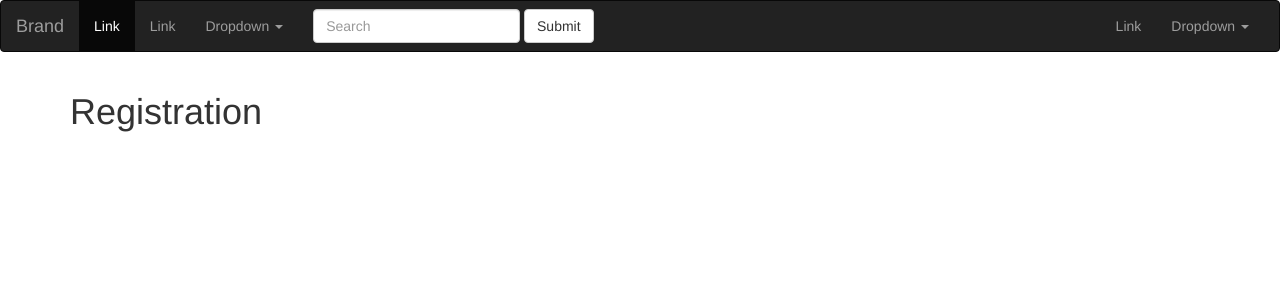
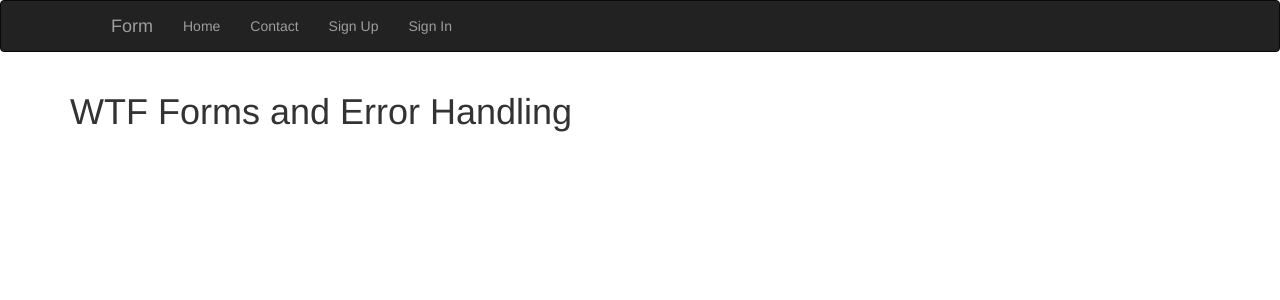
Before and after one commit to AttiR/Flask-Web-Development, a Flask app: page / in a window 1280 px wide. Shown: the top 300 px of the page. Run offline with Flask 2, Linux system fonts and the light colour scheme; some libraries are stand-ins or nearby versions.

Commit message:
wtf login & feedback forms

```diff
--- a/flask_forms/app.py
+++ b/flask_forms/app.py
@@ -1,5 +1,5 @@
 from flask import Flask, render_template, request, url_for, flash, redirect
-from forms import RegisterForm, LoginForm
+from forms import RegisterForm, LoginForm, FeedbackForm
 from flask_bootstrap import Bootstrap
 from dotenv import load_dotenv
 load_dotenv()
@@ -12,7 +12,7 @@ app.config['SECRET_KEY'] = os.getenv("MY_KEY")
 bootstrap = Bootstrap(app)
 
 @app.route("/")
-def index():
+def home():
     return render_template("index.html")
 
 # routes for forms
@@ -24,4 +24,9 @@ def register():
 @app.route("/login")
 def login():
     form= LoginForm()
-    return render_template("signup.html", title = 'login', form= form)
+    return render_template("login.html", title = 'Login', form= form)
+
+@app.route("/contact")
+def contact():
+    form= FeedbackForm()
+    return render_template("contact.html", title = 'contact', form= form)
--- a/flask_forms/static/site.css
+++ b/flask_forms/static/site.css
@@ -1,3 +1,6 @@
 .form-control{
     width: 60%;
 }
+legend{
+    width: 60%;
+}
--- a/flask_forms/templates/base.html
+++ b/flask_forms/templates/base.html
@@ -24,45 +24,18 @@
               <span class="icon-bar"></span>
               <span class="icon-bar"></span>
             </button>
-            <a class="navbar-brand" href="#">Brand</a>
+            <a class="navbar-brand" href="#" style="margin-left:80px;">Form</a>
           </div>
 
           <!-- Collect the nav links, forms, and other content for toggling -->
           <div class="collapse navbar-collapse" id="bs-example-navbar-collapse-1">
             <ul class="nav navbar-nav">
-              <li class="active"><a href="#">Link <span class="sr-only">(current)</span></a></li>
-              <li><a href="#">Link</a></li>
-              <li class="dropdown">
-                <a href="#" class="dropdown-toggle" data-toggle="dropdown" role="button" aria-haspopup="true" aria-expanded="false">Dropdown <span class="caret"></span></a>
-                <ul class="dropdown-menu">
-                  <li><a href="#">Action</a></li>
-                  <li><a href="#">Another action</a></li>
-                  <li><a href="#">Something else here</a></li>
-                  <li role="separator" class="divider"></li>
-                  <li><a href="#">Separated link</a></li>
-                  <li role="separator" class="divider"></li>
-                  <li><a href="#">One more separated link</a></li>
-                </ul>
-              </li>
-            </ul>
-            <form class="navbar-form navbar-left">
-              <div class="form-group">
-                <input type="text" class="form-control" placeholder="Search">
-              </div>
-              <button type="submit" class="btn btn-default">Submit</button>
-            </form>
-            <ul class="nav navbar-nav navbar-right">
-              <li><a href="#">Link</a></li>
-              <li class="dropdown">
-                <a href="#" class="dropdown-toggle" data-toggle="dropdown" role="button" aria-haspopup="true" aria-expanded="false">Dropdown <span class="caret"></span></a>
-                <ul class="dropdown-menu">
-                  <li><a href="#">Action</a></li>
-                  <li><a href="#">Another action</a></li>
-                  <li><a href="#">Something else here</a></li>
-                  <li role="separator" class="divider"></li>
-                  <li><a href="#">Separated link</a></li>
-                </ul>
-              </li>
+
+              <li><a href="{{ url_for('home') }}">Home</a></li>
+              <li><a href="{{ url_for('contact') }}">Contact</a></li>
+              <li><a href="{{ url_for('register') }}">Sign Up</a></li>
+              <li><a href="{{ url_for('login') }}">Sign In</a></li>
+
             </ul>
           </div><!-- /.navbar-collapse -->
         </div><!-- /.container-fluid -->
--- a/flask_forms/templates/index.html
+++ b/flask_forms/templates/index.html
@@ -1,5 +1,5 @@
 {% extends "base.html" %} {% block content %}
 <div class="container">
-  <h1>Registration</h1>
+  <h1>WTF Forms and Error Handling</h1>
 </div>
 {% endblock %}
--- a/flask_forms/templates/signup.html
+++ b/flask_forms/templates/signup.html
@@ -3,7 +3,7 @@
   <form method="post" action="">
     {{ form.hidden_tag() }}
     <fieldset class="form-group">
-      <legend>Register for free!</legend>
+      <legend> Register for free! </legend>
 
       <div class="form-group">
         {{ form.name.label(class= "form-control-label")}} {{ form.name(class=
```
Also changed, not shown: flask_forms/forms.py (+8 -1 lines), flask_forms/templates/contact.html (added, +33 -0 lines).
